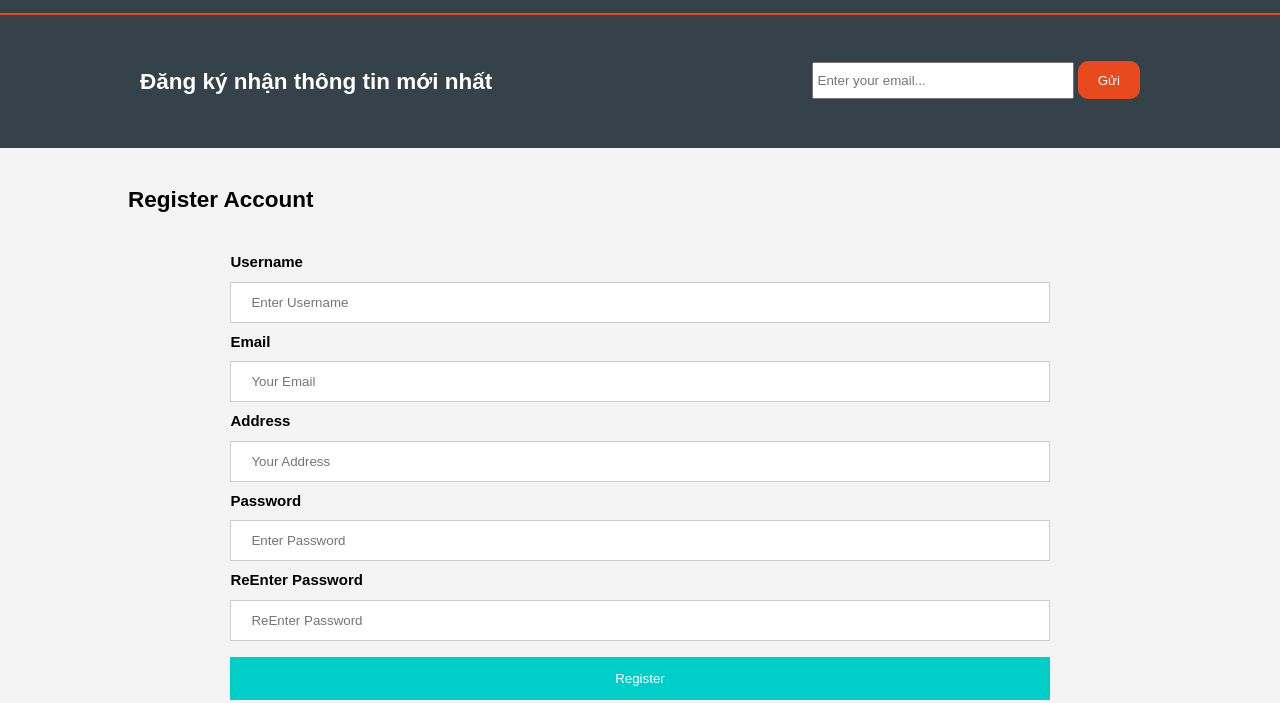
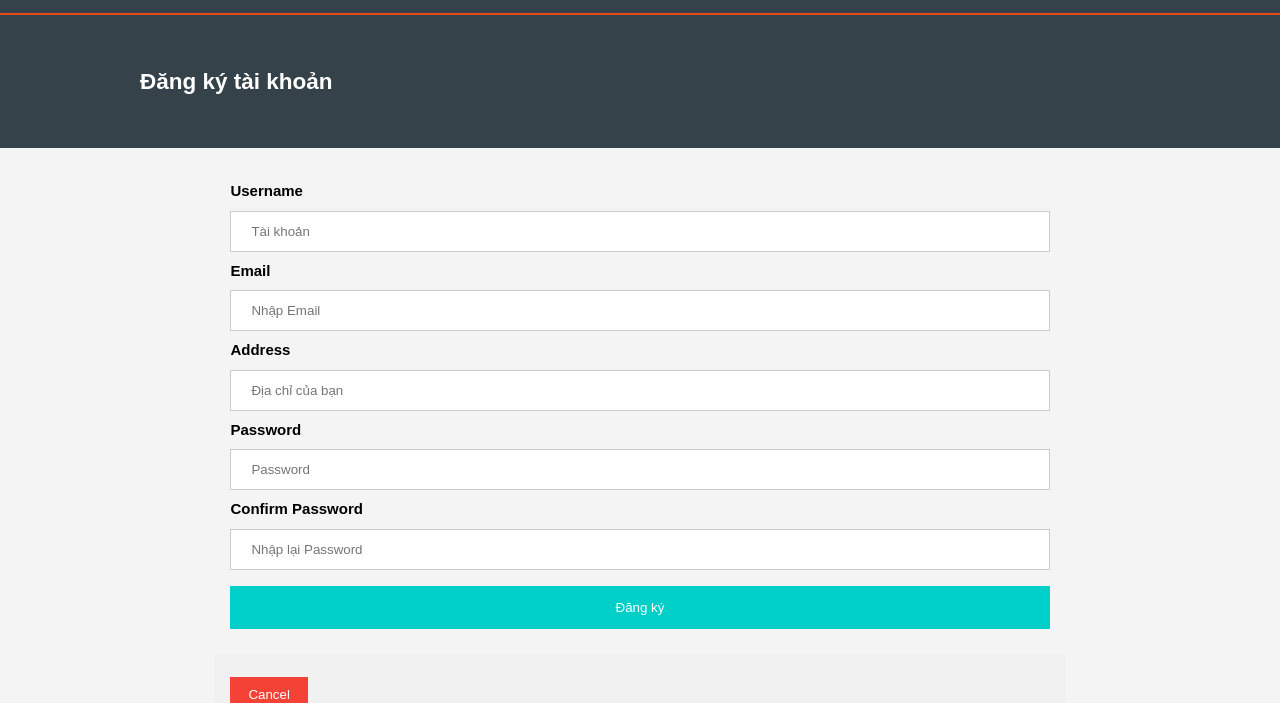
Before and after one commit to TuyenNguyenTu/BTL_DesignWebSite, a plain HTML site: page register.html in a window 1280 px wide. Shown: the part 97-800 px from the top of the page. Drawn offline with Linux system fonts and the light colour scheme.

Commit message:
design register and remove img

```diff
--- a/register.html
+++ b/register.html
@@ -35,35 +35,31 @@
 
   <section id="newsletter">
     <div class="container">
-      <h1>Đăng ký nhận thông tin mới nhất</h1>
-      <form action="">
-        <input type="email" placeholder="Enter your email..." />
-        <button type="submit" class="button_1">Gửi</button>
-      </form>
+      <h1>Đăng ký tài khoản</h1>
     </div>
   </section>
 
   <section id="main">
 
     <div class="container">
-      <h2>Register Account</h2>
+
       <div class="container">
         <label for="uname"><b>Username</b></label>
-        <input type="text" placeholder="Enter Username" name="uname" class="txtUserName" required>
+        <input type="text" placeholder="Tài khoản" name="uname" class="txtUserName" required>
         <br>
         <label for="uname"><b>Email</b></label>
-        <input type="text" placeholder="Your Email" name="uname" class="txtUserName" required>
+        <input type="text" placeholder="Nhập Email" name="uname" class="txtUserName" required>
         <br>
         <label for="uname"><b>Address</b></label>
-        <input type="text" placeholder="Your Address" name="uname" class="txtUserName" required>
+        <input type="text" placeholder="Địa chỉ của bạn" name="uname" class="txtUserName" required>
         <br>
         <label for="psw"><b>Password</b></label>
-        <input type="password" placeholder="Enter Password" name="psw" required>
+        <input type="password" placeholder="Password" name="psw" required>
         <br>
-        <label for="psw"><b>ReEnter Password</b></label>
-        <input type="password" placeholder="ReEnter Password" name="psw" required>
+        <label for="psw"><b>Confirm Password</b></label>
+        <input type="password" placeholder="Nhập lại Password" name="psw" required>
         <br>
-        <button type="submit" class="btnRegister">Register</button>
+        <button type="submit" class="btnRegister">Đăng ký</button>
         <br>
       </div>
 
```
Also changed, not shown: img/background.jpeg (deleted), img/backgroundlogin.jpg (deleted), img/login.png (deleted).
